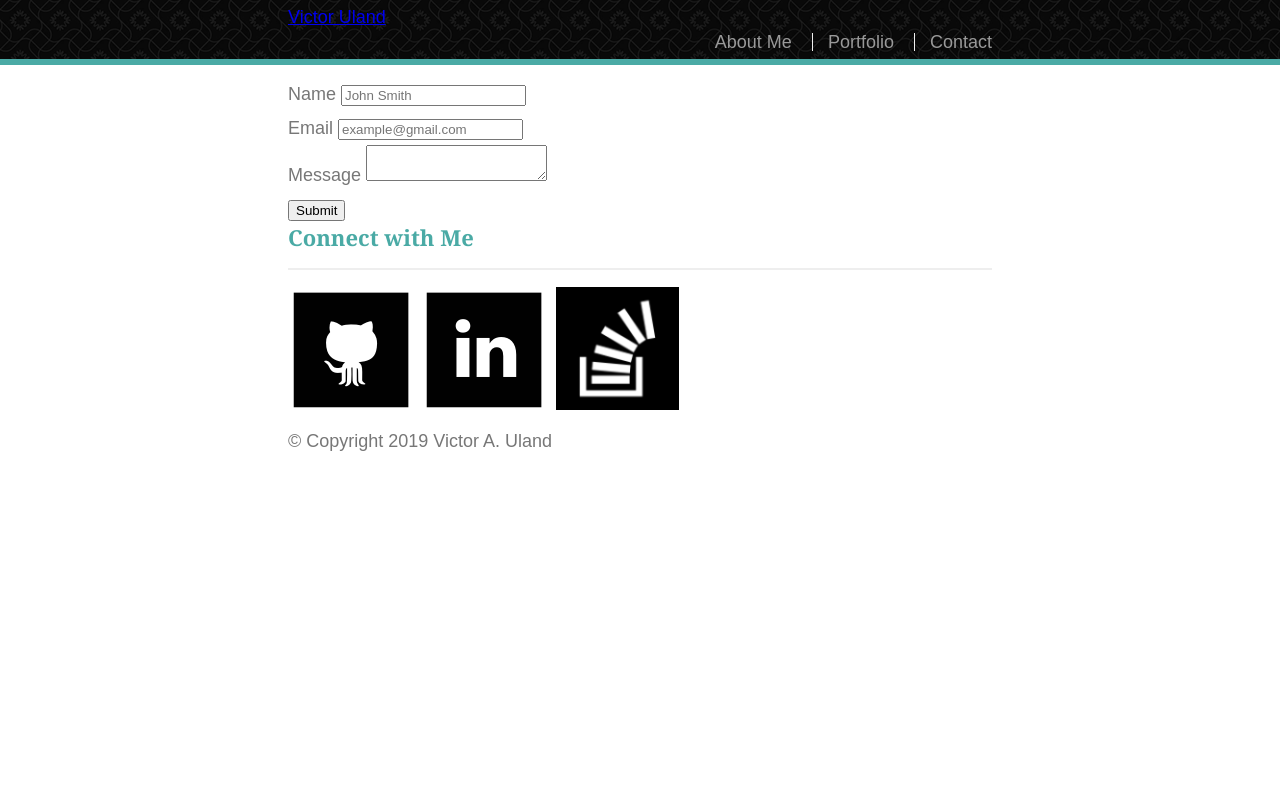
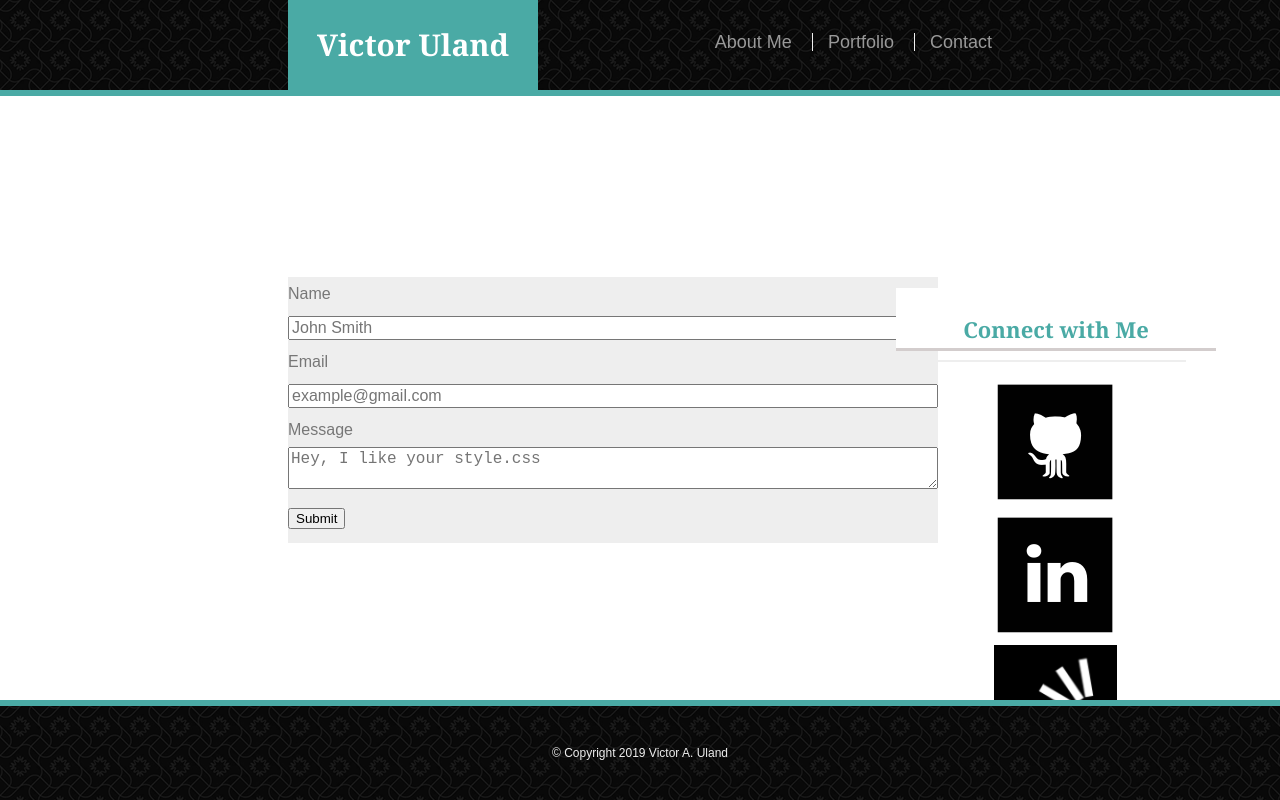
Before and after one commit to vuduland/01-Basic_Portfolio, a plain HTML site: page contact.html in a window 1280 px wide. Drawn offline with Linux system fonts and the light colour scheme.

Commit message:
almost.....

```diff
--- a/assets/css/style.css
+++ b/assets/css/style.css
@@ -65,6 +65,7 @@ h2, h3 {
   clear: both;
 }
 
+
 .logo {
   width: 250px;
   height: 90px;
@@ -99,8 +100,7 @@ nav a:first-child {
 }
 
 .aboutMe {
-  background: #fff;
-  /* padding: 30px; */
+  background: #eee;
   margin: 200px 0 30px 0;
   max-width: 650px;
   min-width: 650px;
@@ -108,6 +108,20 @@ nav a:first-child {
   min-height: 33.3%;
   float: left;
   position: absolute;
+}
+
+.aboutMe2 {
+  background: #eee;
+  margin: 200px auto;
+  float: left;
+  position: absolute;
+}
+
+
+#name, #email, #message, #list {
+  width: 100%;
+  height: 100%;
+  font-size: 16px;
 }
 
 .headshot {
@@ -148,6 +162,19 @@ h3, .connect, h2 {
   padding: 30px;
 }
 
+.connect {
+  background: #fff;
+  text-align: center;
+  padding: 30px;
+  min-width: 25%;
+  max-width: 25%;
+  min-height: 5%;
+  max-height: 5%;
+  position: absolute;
+  top: 280px;
+  left: 70%;
+}
+
 .connect:last-child {
   margin-right: 0px;
 }
--- a/contact.html
+++ b/contact.html
@@ -1,5 +1,5 @@
 <!DOCTYPE html>
-<html class="html">
+<html class="html" lang="en">
 
     <head>
         <title>Contact Me</title>
@@ -10,60 +10,70 @@
     </head>
 
     <body>
+        <div class="wrapper"></div>
 
             <header class="header">
+
                 <div class="container">
-                <a href="index.html" id="logo">Victor Uland</a>
+
+                   <div class="logo">Victor Uland</div>
+
                     <nav>
-                    <!--Navigation bar/menu. Places elements/links on one line without any bullet points.-->
+                        <!--Navigation bar/menu. Places elements/links on one   line without any bullet points.-->
                         <a href="index.html">About Me</a>
                         <a href="./portfolio.html">Portfolio</a>
                         <a href="./contact.html">Contact</a>
                     </nav>
+
                 </div>
+
             </header>
 
 
-        <div id="main-container" class="container">
-            <section class="main section">
-                <h1>Contact</h1>
+            <div class="container">
 
-                <form id="contact-form">
+                <section>
+
+                    <h1>Connect with Me</h1>
+
+                    <form id="list" class="aboutMe">
+
                         <ul>
                             <li>
                                 <label for="name">Name</label>
-                            <input type="text" name="name" id="name" placeholder="John Smith" required="required">
+                                <input type="text" name="name" id="name"    placeholder="John Smith" required="required">
                             </li>
                             <li>
                                 <label for="email">Email</label>
-                            <input type="text" name="email" id="email" placeholder="example@gmail.com"
+                                <input type="text" name="email" id="email"  placeholder="example@gmail.com"
                                     required="required">
                             </li>
                             <li>
                                 <label for="message">Message</label>
-                            <textarea id="message" name="message" required="required"></textarea>
+                                <textarea id="message" name="message" placeholder="Hey, I like your style.css" required="required"></textarea>
                             </li>
                             <input type="submit" id="submit">
                         </ul>
+
                     </form>
-                <section class="sidebar">
-                    <div id="connect">
+                </div>
+                    <section class="connect">
                             <h2>Connect with Me</h2>
-                        <img class="social" src="./assets/images/Icons/github.png" alt="Github">
-                        <img class="social" src="./assets/images/Icons/linkedIN.png" alt="LinkedIn">
-                        <img class="social" src="./assets/images/Icons/stackOverflow.png" alt="Stack Overflow">
-                    </div>
+                            <img src="./assets/images/Icons/github.png" alt="Github">
+                            <img src="./assets/images/Icons/linkedIN.png" alt="LinkedIn">
+                            <img src="./assets/images/Icons/stackOverflow.png" alt="Stack Overflow">
+
                     </section>
 
                 </section>
 
             </div>
 
-        <footer>
-            <div class="container">
+        <div>
+            <footer class="footer">
                 &copy; Copyright 2019 Victor A. Uland
+            </footer>
         </div>
-        </footer>
     </body>
 
 </html>
```
Also changed, not shown: index.html (+5 -15 lines), portfolio.html (+16 -15 lines). Lines whose indentation alone changed are shown as unchanged.
